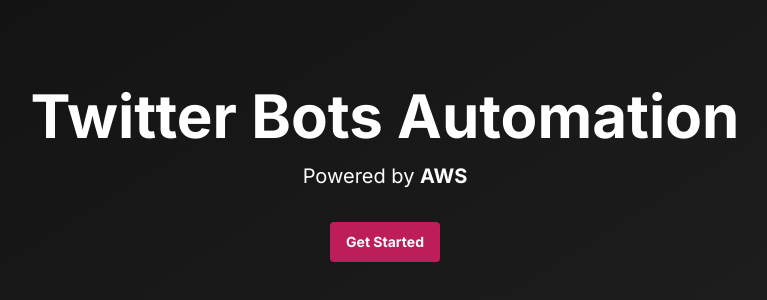
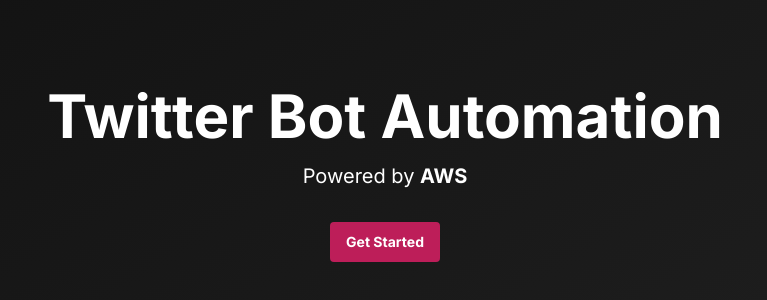
Before and after one commit to sojinsamuel/Twitter-Admin, a Next.js app: page / in a window 1280 px wide. Shown: the part 226-526 px from the top of the page, without its empty margins (255-1022 px from the left). Built offline with nearby package versions, Linux system fonts and the light colour scheme.

Commit message:
Fix label name

```diff
--- a/app/accounts/columns.tsx
+++ b/app/accounts/columns.tsx
@@ -141,7 +141,7 @@
                 </div> */}
                 <div className="grid grid-cols-4 items-center gap-4">
                   <Label htmlFor="username" className="text-right">
-                    Username
+                    keyword
                   </Label>
                   <Input
                     id="username"
--- a/app/page.tsx
+++ b/app/page.tsx
@@ -18,9 +18,7 @@
   }
   return (
     <div className="bg-gradient-to-br from-[#0f0f0f] to-[#222222] min-h-screen flex flex-col items-center justify-center text-white p-4">
-      <h1 className="text-6xl font-bold text-center">
-        Twitter Bots Automation
-      </h1>
+      <h1 className="text-6xl font-bold text-center">Twitter Bot Automation</h1>
       <p className="mt-4 text-xl text-center">
         Powered by <span className="font-bold">AWS</span>
       </p>
```
